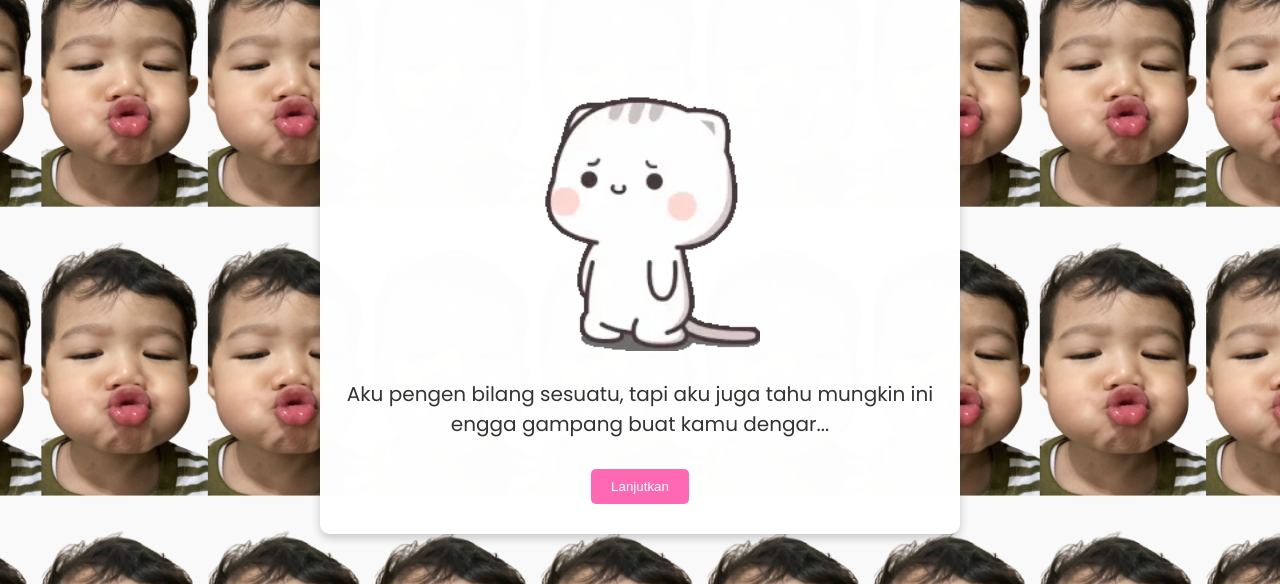
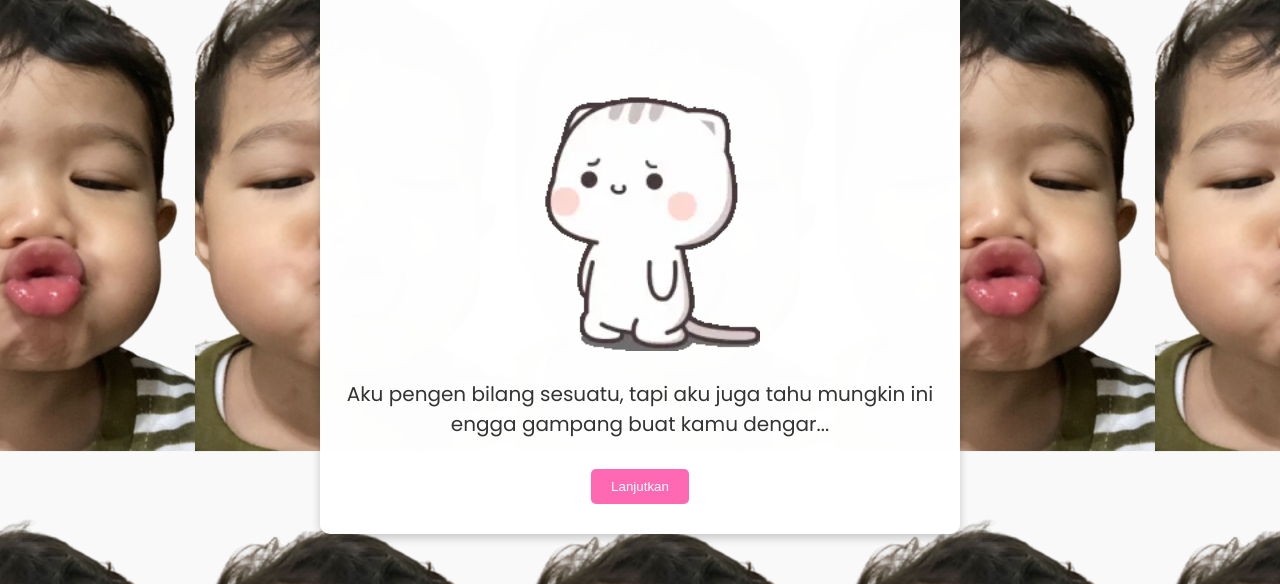
Before and after one commit to davv78/maaf, a plain HTML site: page index.html in a window 1280 px wide. Shown: the part 535-1119 px from the top of the page. Drawn offline with Linux system fonts and the light colour scheme.

Commit message:
Update styles.css

```diff
--- a/styles.css
+++ b/styles.css
@@ -3,7 +3,7 @@ body {
   text-align: center;
   font-size: 20px;
   background-image: url('assets/abe.png'); /* Ganti dengan path ke foto dia */
-  background-size: 13%; /* Ukuran setiap foto kecil */
+  background-size: 25%; /* Ukuran setiap foto kecil */
   background-repeat: repeat; /* Mengulang gambar ke seluruh halaman */
   background-position: 0 0; /* Posisi awal background */
   background-attachment: fixed; /* Tetap di tempat saat halaman di-scroll */
```
